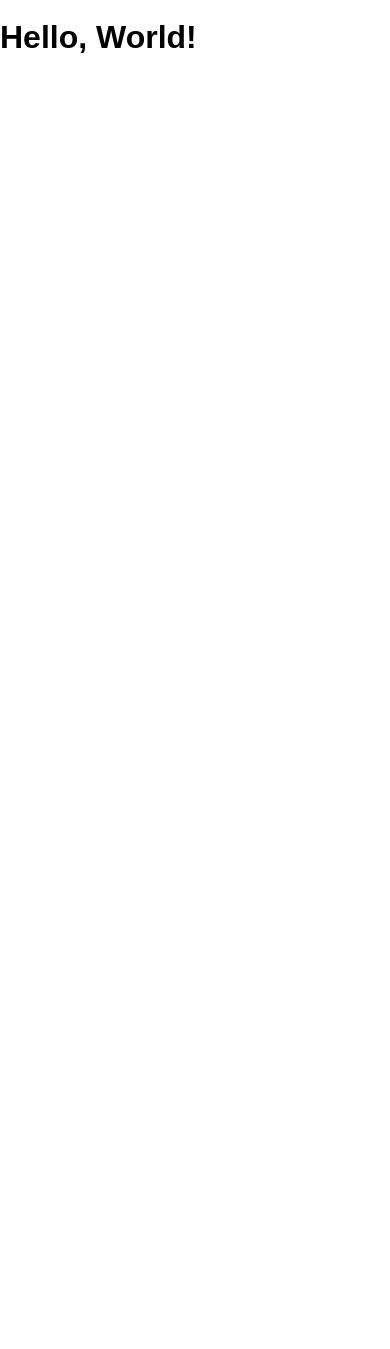
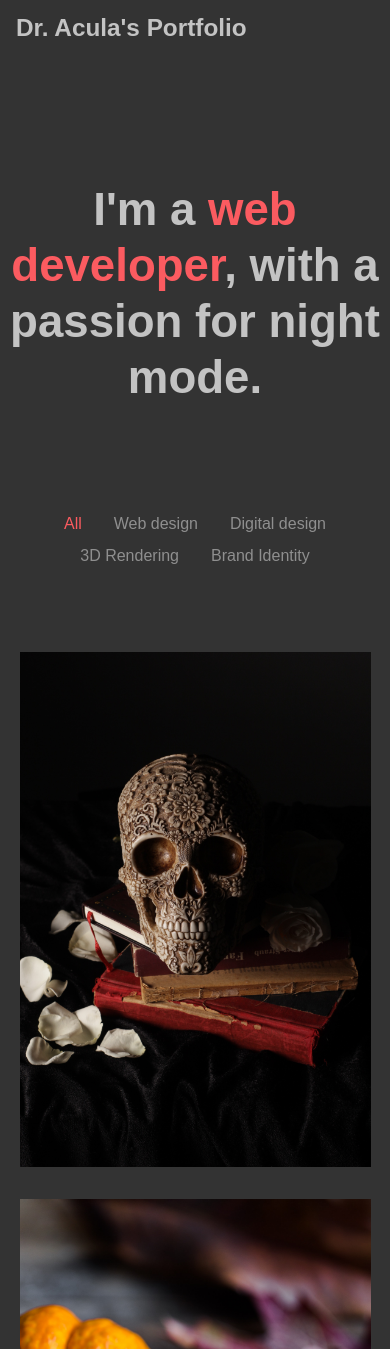
Before and after one commit to ddemerin/spooky, a website: page public/index.html in a window 390 px wide. Shown: the top 1349 px of the page. Before the commit the page ends 865 px from the top, so only its background shows below. Drawn offline with Linux system fonts and the light colour scheme.

Commit message:
mobile complete

```diff
--- a/public/index.html
+++ b/public/index.html
@@ -8,6 +8,57 @@
     <link rel="stylesheet" href="/screen.css" />
   </head>
   <body>
-    <h1 class="hello-world">Hello, World!</h1>
+    <header>
+      <section class="top">
+        <h3>Dr. Acula's Portfolio</h3>
+      </section>
+      <section class="about">
+        <h1>
+          I'm a <span class="dev">web developer</span>, with a passion for night
+          mode.
+        </h1>
+      </section>
+      <nav>
+        <ul>
+          <li>
+            <a href=""><span>All</span></a>
+          </li>
+          <li><a href="">Web design</a></li>
+          <li><a href="">Digital design</a></li>
+          <li><a href="">3D Rendering</a></li>
+          <li><a href="">Brand Identity</a></li>
+        </ul>
+      </nav>
+    </header>
+    <main>
+      <section class="card">
+        <img src="./images/image-1.jpg" alt="Skull on Books" />
+      </section>
+      <section class="card">
+        <img src="./images/image-2.jpg" alt="Pumpkin and Leaf" />
+      </section>
+      <section class="card">
+        <img src="./images/image-3.jpg" alt="Front Red Door" />
+      </section>
+      <section class="card">
+        <img src="./images/image-4.jpg" alt="Jack-O-Laterns" />
+      </section>
+      <section class="card">
+        <img src="./images/image-5.jpeg" alt="Stormtrooper Kid" />
+      </section>
+      <section class="card">
+        <img src="./images/image-6.jpeg" alt="Lil' Pumpkin" />
+      </section>
+      <section class="card">
+        <img src="./images/image-7.jpeg" alt="Candles" />
+      </section>
+      <section class="card">
+        <img src="./images/image-8.jpeg" alt="Rotten Jack-O-Latern" />
+      </section>
+      <footer>
+        <h1 class="bottom">Let's work together</h1>
+        <button>Get in touch</button>
+      </footer>
+    </main>
   </body>
 </html>
--- a/public/screen.css
+++ b/public/screen.css
@@ -9,4 +9,88 @@ html {
 body {
   margin: 0;
   min-height: 100%;
+  color: rgb(195, 195, 195);
+  font-family: 'Josefin Sans', sans-serif;
+  background-color: rgb(51, 51, 51);
 }
+
+main {
+  display: grid;
+  grid-template-columns: 100%;
+}
+
+span {
+  color: rgb(251, 91, 96);
+}
+
+ul {
+  font-size: 1rem;
+  list-style: none;
+  display: flex;
+  justify-content: center;
+  flex-wrap: wrap;
+  padding: 3rem 0 3rem 0;
+}
+
+li {
+  padding: .5rem;
+}
+
+.top {
+  font-size: 1.3rem;
+  padding: 0 0 0 1rem;
+}
+
+h3 {
+  margin-top: 1rem;
+}
+
+.about, nav {
+  display: flex;
+  flex-direction: column;
+  text-align: center;
+}
+
+.about {
+  font-size: 1.9rem;
+  line-height: 3.5rem;
+  margin: 6.5rem 0 0 0;
+}
+
+.about h1 {
+  padding: 0 .5rem 0 .5rem;
+}
+
+nav a {
+  text-decoration: none;
+  color: rgb(143, 143, 143);
+  padding: 0 .5rem 0 .5rem;
+}
+
+.card img {
+  height: 132vw;
+  width: 90vw;
+}
+
+.card {
+  display: flex;
+  justify-content: center;
+  margin: 1rem .5rem 1rem .5rem;
+}
+
+footer {
+  margin: 5rem 0 1.5rem 0;
+  text-align: center;
+}
+
+footer h1 {
+  font-size: 2.8rem;
+}
+
+button {
+  padding: 1rem 2rem 1rem 2rem;
+  margin: 1.25rem 0 5rem 0;
+  background-color: black;
+  color: white;
+  border-color: black;
+}
```
Also changed, not shown: public/images/image-1.jpg (added), public/images/image-2.jpg (added), public/images/image-3.jpg (added), public/images/image-5.jpeg (added), public/images/image-6.jpeg (added), public/images/image-7.jpeg (added), public/images/image-8.jpeg (added), 1 other file.
